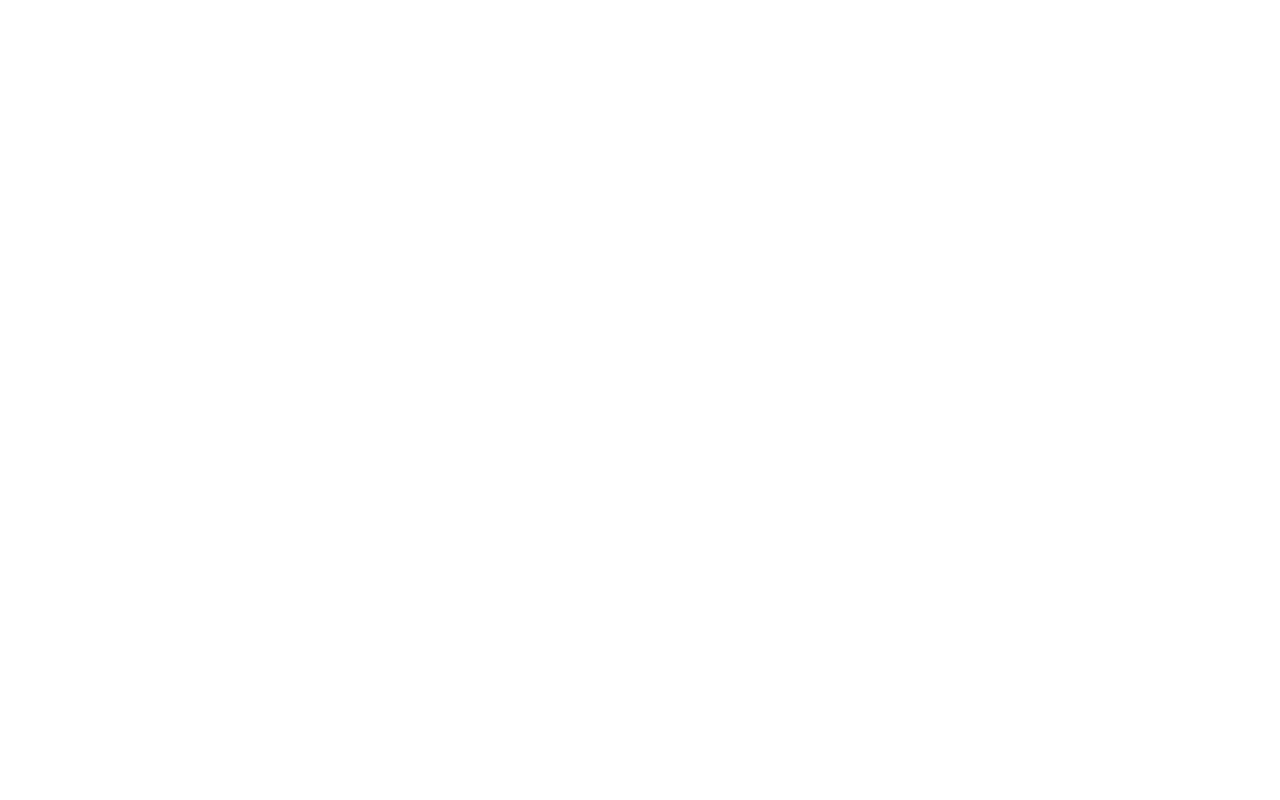
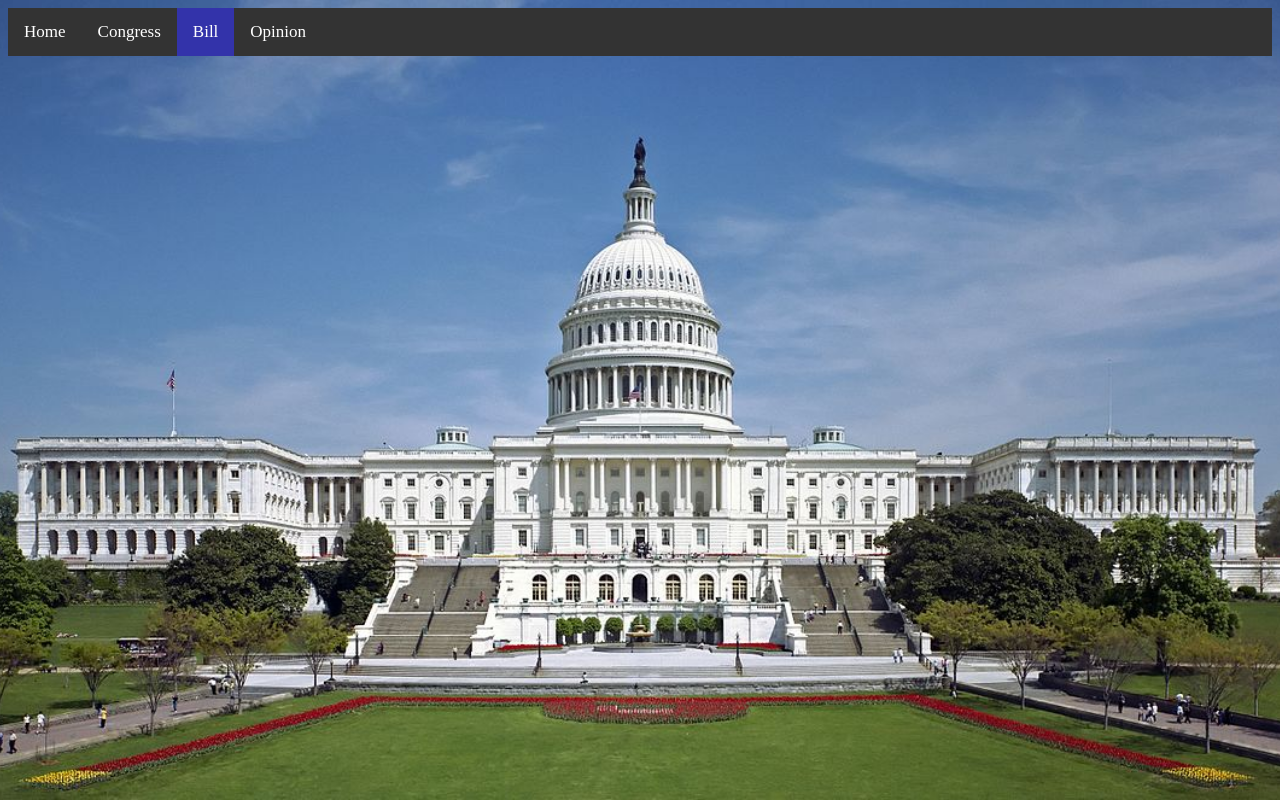
Before and after one commit to timandjustus/timandjustus.github.io, a plain HTML site: page bill.html in a window 1280 px wide. Drawn offline with Linux system fonts and the light colour scheme.

Commit message:
Update bill.html

```diff
--- a/bill.html
+++ b/bill.html
@@ -1,2 +1,27 @@
 <html>
+	<head>
+		<meta charset="UTF-8"/>
+		<meta name="description" content="A website created for our Government class."/>
+		<meta name="author" content="Tim And Justus"/>
+		<meta name="viewport" content="width=device-width,initial-scale=1.0"/>
+		<title>Tim and Justus School Project</title>
+		<link rel="stylesheet" href="css/navigation.css"/>
+		<style>
+
+			body {
+				background-image: url("images/background.jpg");
+				background-size: cover;
+				background-position: center;
+				background-attachment: fixed;
+			}
+		</style>
+	</head>
+	<body>
+		<div class="navigation">
+			<a href="index.html">Home</a>
+			<a href="congress.html">Congress</a>
+			<a class="active">Bill</a>
+			<a href="opinion.html">Opinion</a>
+		</div>
+  </body>
 </html>
```
